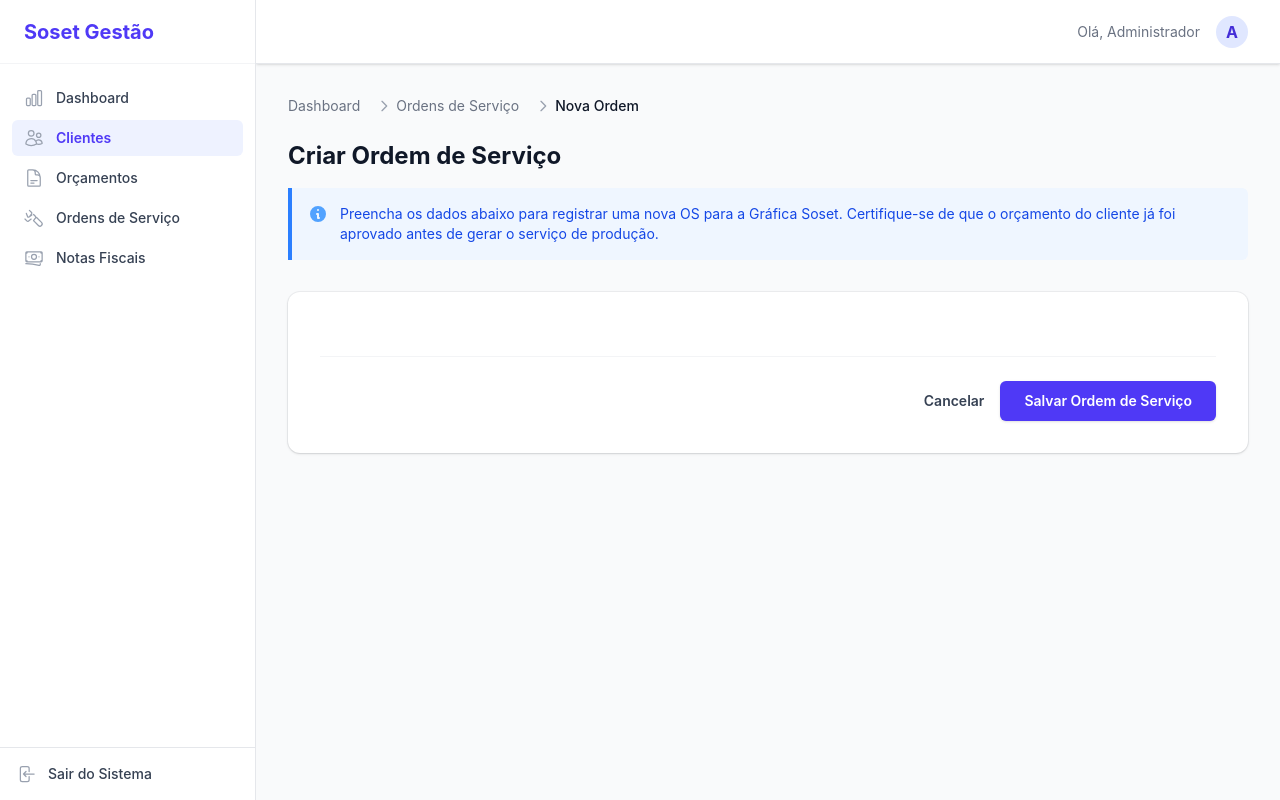
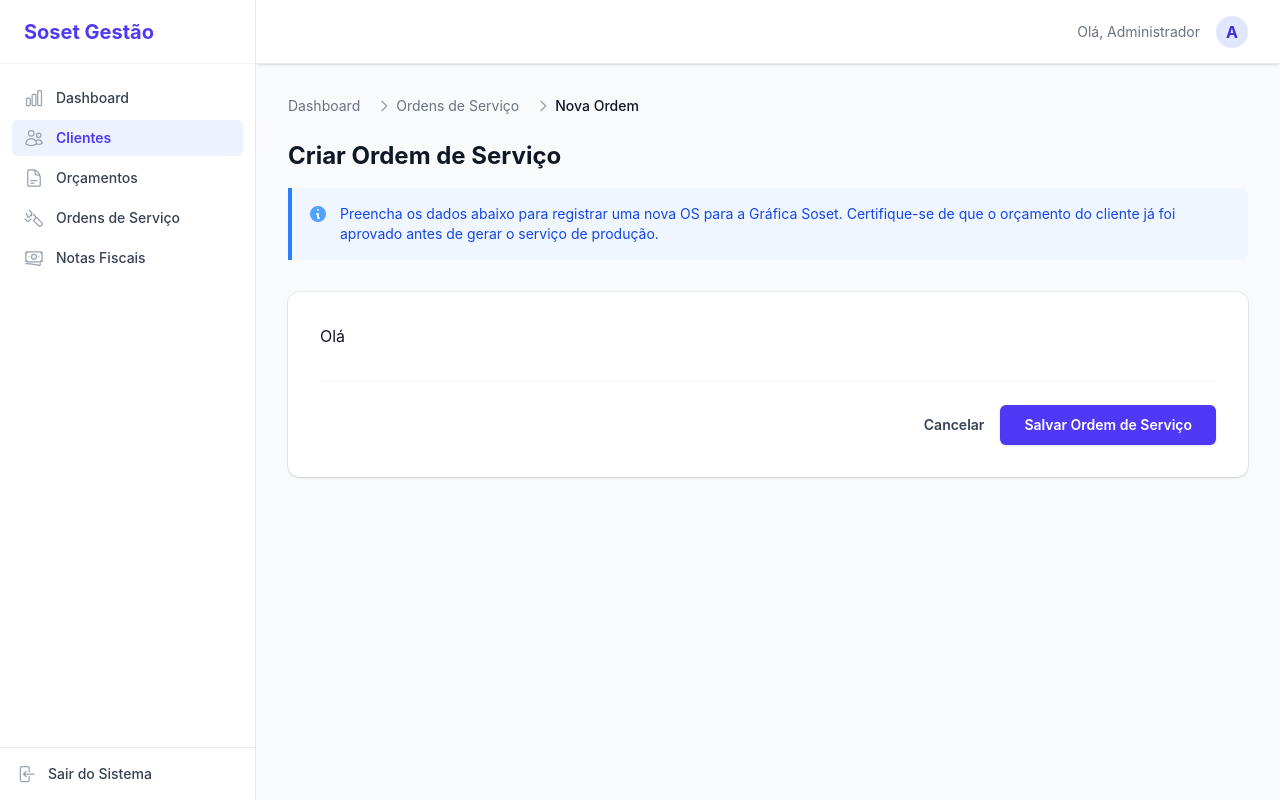
Before and after one commit to grafica-soset/front-admin, a Nuxt app: page /clientes in a window 1280 px wide. Built offline with nearby package versions, Linux system fonts and the light colour scheme.

Commit message:
Adicionar CardForm

```diff
--- /dev/null
+++ b/app/components/ui/CardForm.vue
@@ -0,0 +1,23 @@
+<script setup lang="ts">
+const submitForm = () => {
+  console.log('Enviando dados...')
+}
+</script>
+
+<template>
+  <form @submit.prevent="submitForm" class="bg-white shadow-sm ring-1 ring-gray-900/5 sm:rounded-xl p-6 md:p-8">
+
+    <div class="grid grid-cols-1 gap-x-6 gap-y-8 sm:grid-cols-6">
+      <slot />
+    </div>
+
+    <div class="mt-8 flex items-center justify-end gap-x-4 border-t border-gray-100 pt-6">
+      <button type="button" class="text-sm font-semibold leading-6 text-gray-700 hover:text-gray-900 transition-colors">Cancelar</button>
+      <button type="submit" class="rounded-md bg-indigo-600 px-6 py-2.5 text-sm font-semibold text-white shadow-sm hover:bg-indigo-500 transition-colors">Salvar Ordem de Serviço</button>
+    </div>
+  </form>
+</template>
+
+<style scoped>
+
+</style>
--- a/app/pages/clientes.vue
+++ b/app/pages/clientes.vue
@@ -9,28 +9,21 @@
       </template>
     </UiPageHeader>
 
-    <form @submit.prevent="submitForm" class="bg-white shadow-sm ring-1 ring-gray-900/5 sm:rounded-xl p-6 md:p-8">
-
-      <div class="grid grid-cols-1 gap-x-6 gap-y-8 sm:grid-cols-6">
-      </div>
-
-      <div class="mt-8 flex items-center justify-end gap-x-4 border-t border-gray-100 pt-6">
-        <button type="button" class="text-sm font-semibold leading-6 text-gray-700 hover:text-gray-900 transition-colors">Cancelar</button>
-        <button type="submit" class="rounded-md bg-indigo-600 px-6 py-2.5 text-sm font-semibold text-white shadow-sm hover:bg-indigo-500 transition-colors">Salvar Ordem de Serviço</button>
-      </div>
-    </form>
+    <UiCardForm>
+      Olá
+    </UiCardForm>
 
   </div>
 </template>
 
 <script setup>
 // Definição reativa do caminho do usuário
+import CardForm from "~/components/ui/CardForm.vue";
+
 const breadcrumbItems = [
   { label: 'Ordens de Serviço', to: '/ordens-de-servico' },
   { label: 'Nova Ordem' } // Sem "to", renderiza como texto atual
 ]
 
-const submitForm = () => {
-  console.log('Enviando dados...')
-}
+
 </script>
```
